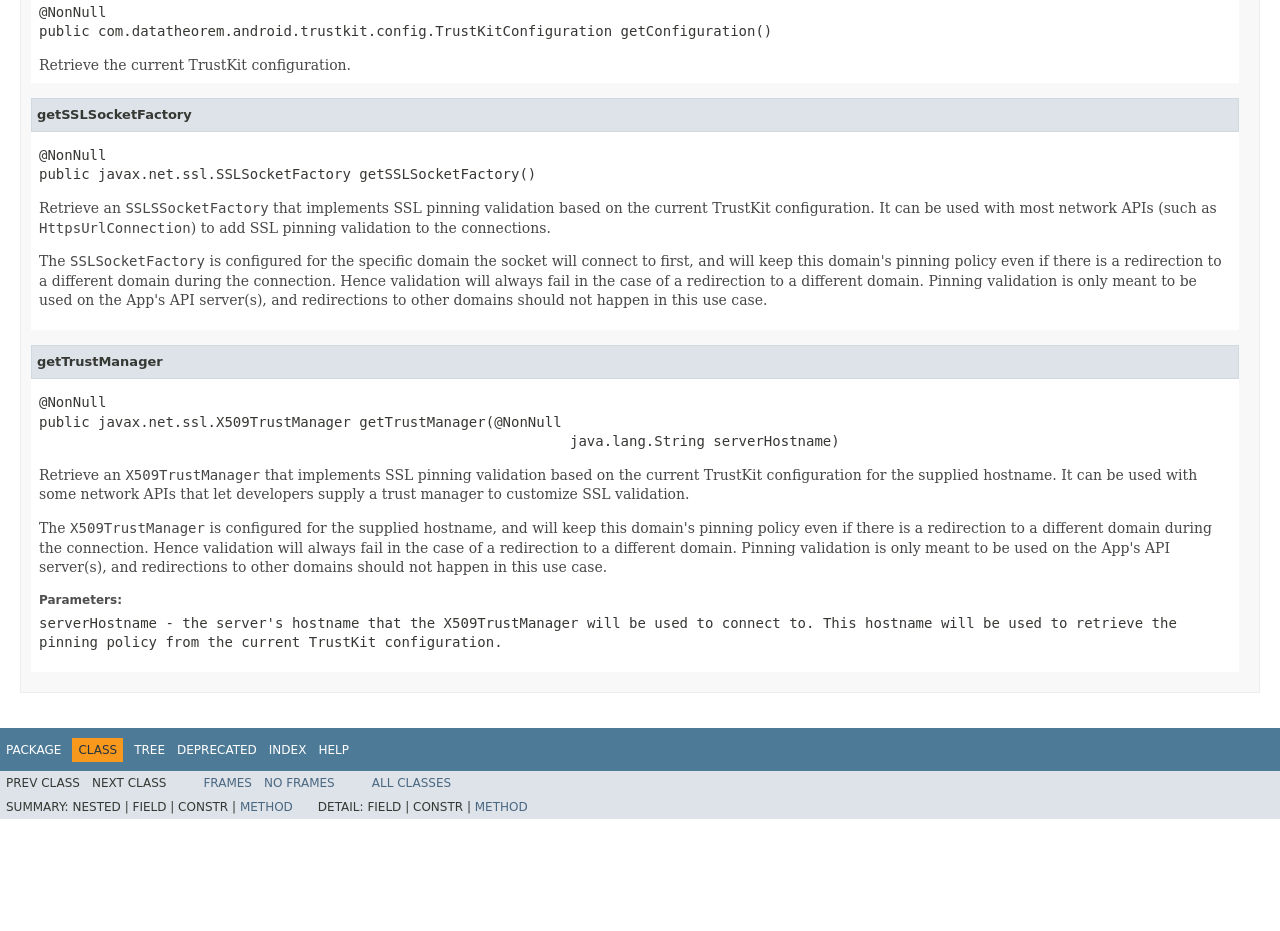
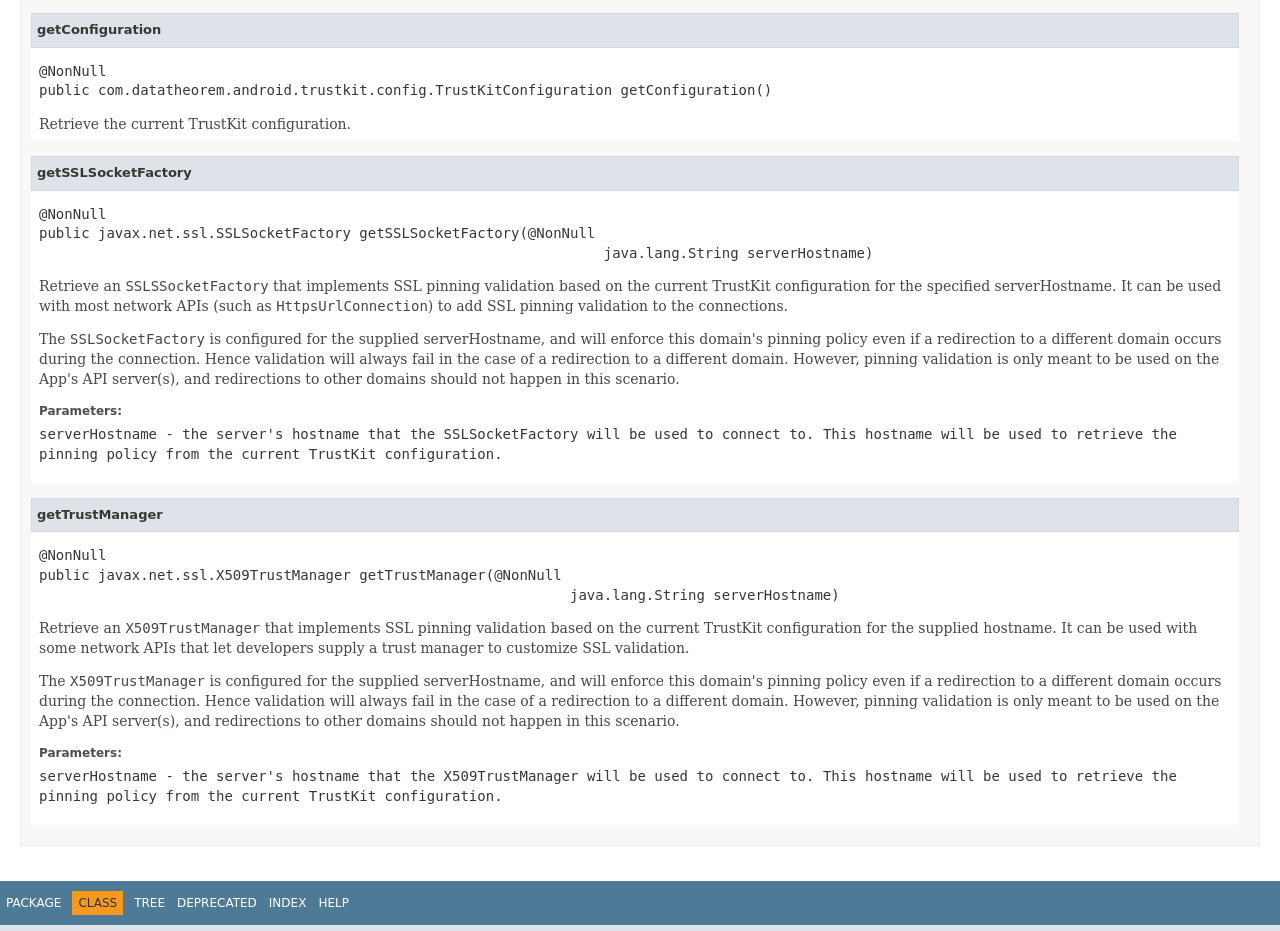
Before and after one commit to datatheorem/TrustKit-Android, a plain HTML site: page docs/documentation/com/datatheorem/android/trustkit/TrustKit.html in a window 1280 px wide. Shown: the part 3401-4332 px from the top of the page. Before the commit the page ends 4220 px from the top, so only its background shows below. Drawn offline with Linux system fonts and the light colour scheme; a web font is replaced by a local one.

Commit message:
Update generated documentation

```diff
--- a/docs/documentation/com/datatheorem/android/trustkit/TrustKit.html
+++ b/docs/documentation/com/datatheorem/android/trustkit/TrustKit.html
@@ -2,9 +2,9 @@
 <!-- NewPage -->
 <html lang="en">
 <head>
-<!-- Generated by javadoc (1.8.0_101) on Fri Nov 25 12:38:35 CET 2016 -->
+<!-- Generated by javadoc (1.8.0_101) on Mon Jan 09 18:33:58 PST 2017 -->
 <title>TrustKit</title>
-<meta name="date" content="2016-11-25">
+<meta name="date" content="2017-01-09">
 <link rel="stylesheet" type="text/css" href="../../../../stylesheet.css" title="Style">
 <script type="text/javascript" src="../../../../script.js"></script>
 </head>
@@ -134,6 +134,9 @@ extends java.lang.Object</pre>
              Public Key Pinning</a> and <a href="https://github.com/datatheorem/trustkit" target="_blank">TrustKit
              iOS</a>.</li>
      </ul>
+
+     For better compatibility, TrustKit will also run on API levels 15 and 16 but its
+     functionality will be disabled.
  </p>
 
  <h3>Supported Android N Network Security Settings</h3>
@@ -237,7 +240,7 @@ extends java.lang.Object</pre>
          &lt;!-- For debugging purposes, add a debug CA and override pins --&gt;
          &lt;certificates overridePins="true" src="@raw/debugca" /&gt;
          &lt;/trust-anchors&gt;
-         &lt;debug-overrides&gt;
+         &lt;/debug-overrides&gt;
          &lt;/network-security-config&gt;
      </code>
  </pre></div>
@@ -273,9 +276,9 @@ extends java.lang.Object</pre>
 </tr>
 <tr id="i2" class="altColor">
 <td class="colFirst"><code>javax.net.ssl.SSLSocketFactory</code></td>
-<td class="colLast"><code><span class="memberNameLink"><a href="../../../../com/datatheorem/android/trustkit/TrustKit.html#getSSLSocketFactory--">getSSLSocketFactory</a></span>()</code>
+<td class="colLast"><code><span class="memberNameLink"><a href="../../../../com/datatheorem/android/trustkit/TrustKit.html#getSSLSocketFactory-java.lang.String-">getSSLSocketFactory</a></span>(java.lang.String&nbsp;serverHostname)</code>
 <div class="block">Retrieve an <code>SSLSSocketFactory</code> that implements SSL pinning validation based on the
- current TrustKit configuration.</div>
+ current TrustKit configuration for the specified serverHostname.</div>
 </td>
 </tr>
 <tr id="i3" class="rowColor">
@@ -332,7 +335,9 @@ extends java.lang.Object</pre>
 public static&nbsp;<a href="../../../../com/datatheorem/android/trustkit/TrustKit.html" title="class in com.datatheorem.android.trustkit">TrustKit</a>&nbsp;initializeWithNetworkSecurityConfiguration(@NonNull
                                                                            android.content.Context&nbsp;context)</pre>
 <div class="block">Initialize TrustKit with the Network Security Configuration file at the default location
- res/xml/network_security_config.xml.</div>
+ res/xml/network_security_config.xml. The Network Security Configuration file must also have
+ been <a href="https://developer.android.com/training/articles/security-config.html#manifest" target="_blank">
+     added to the App's manifest</a>.</div>
 <dl>
 <dt><span class="paramLabel">Parameters:</span></dt>
 <dd><code>context</code> - the application's context.</dd>
@@ -352,7 +357,9 @@ public static&nbsp;<a href="../../../../com/datatheorem/android/trustkit/TrustKi
                                                                            android.content.Context&nbsp;context,
                                                                            int&nbsp;configurationResourceId)</pre>
 <div class="block">Initialize TrustKit with the Network Security Configuration file with the specified
- resource ID.</div>
+ resource ID. The Network Security Configuration file must also have
+ been <a href="https://developer.android.com/training/articles/security-config.html#manifest" target="_blank">
+     added to the App's manifest</a>.</div>
 <dl>
 <dt><span class="paramLabel">Parameters:</span></dt>
 <dd><code>context</code> - the application's context.</dd>
@@ -389,26 +396,34 @@ public&nbsp;com.datatheorem.android.trustkit.config.TrustKitConfiguration&nbsp;g
 <div class="block">Retrieve the current TrustKit configuration.</div>
 </li>
 </ul>
-<a name="getSSLSocketFactory--">
+<a name="getSSLSocketFactory-java.lang.String-">
 <!--   -->
 </a>
 <ul class="blockList">
 <li class="blockList">
 <h4>getSSLSocketFactory</h4>
 <pre>@NonNull
-public&nbsp;javax.net.ssl.SSLSocketFactory&nbsp;getSSLSocketFactory()</pre>
+public&nbsp;javax.net.ssl.SSLSocketFactory&nbsp;getSSLSocketFactory(@NonNull
+                                                                   java.lang.String&nbsp;serverHostname)</pre>
 <div class="block">Retrieve an <code>SSLSSocketFactory</code> that implements SSL pinning validation based on the
- current TrustKit configuration. It can be used with most network APIs (such as
- <code>HttpsUrlConnection</code>) to add SSL pinning validation to the connections.
+ current TrustKit configuration for the specified serverHostname. It can be used with most
+ network APIs (such as <code>HttpsUrlConnection</code>) to add SSL pinning validation to the
+ connections.
 
  <p>
-     The <code>SSLSocketFactory</code> is configured for the specific domain the socket will
-     connect to first, and will keep this domain's pinning policy even if there is a
-     redirection to a different domain during the connection. Hence validation will always
-     fail in the case of a redirection to a different domain.
-     Pinning validation is only meant to be used on the App's API server(s), and redirections
-     to other domains should not happen in this use case.
+     The <code>SSLSocketFactory</code> is configured for the supplied serverHostname, and will
+     enforce this domain's pinning policy even if a redirection to a different domain occurs
+     during the connection. Hence validation will always fail in the case of a redirection to
+     a different domain.
+     However, pinning validation is only meant to be used on the App's API server(s), and
+     redirections to other domains should not happen in this scenario.
  </p></div>
+<dl>
+<dt><span class="paramLabel">Parameters:</span></dt>
+<dd><code>serverHostname</code> - the server's hostname that the <code>SSLSocketFactory</code> will be used to
+                       connect to. This hostname will be used to retrieve the pinning policy
+                       from the current TrustKit configuration.</dd>
+</dl>
 </li>
 </ul>
 <a name="getTrustManager-java.lang.String-">
@@ -425,12 +440,12 @@ public&nbsp;javax.net.ssl.X509TrustManager&nbsp;getTrustManager(@NonNull
  APIs that let developers supply a trust manager to customize SSL validation.
 
  <p>
-     The <code>X509TrustManager</code> is configured for the supplied hostname, and will keep this
-     domain's pinning policy even if there is a redirection to a different domain during the
-     connection. Hence validation will always fail in the case of a redirection to a different
-     domain.
-     Pinning validation is only meant to be used on the App's API server(s), and redirections
-     to other domains should not happen in this use case.
+     The <code>X509TrustManager</code> is configured for the supplied serverHostname, and will
+     enforce this domain's pinning policy even if a redirection to a different domain occurs
+     during the connection. Hence validation will always fail in the case of a redirection to
+     a different domain.
+     However, pinning validation is only meant to be used on the App's API server(s), and
+     redirections to other domains should not happen in this scenario.
  </p></div>
 <dl>
 <dt><span class="paramLabel">Parameters:</span></dt>
```
Also changed, not shown: docs/documentation/index-files/index-2.html (+4 -4 lines).
